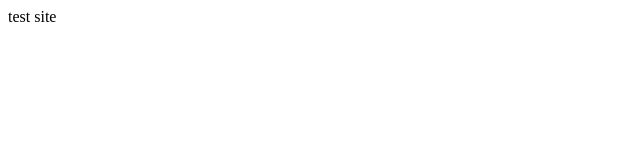
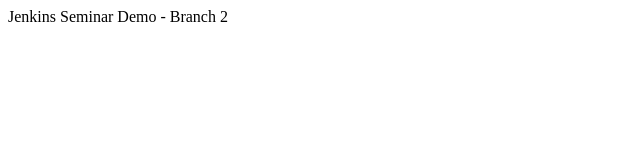
Before and after one commit to renepardon/jenkins-seminar-demo, a plain HTML site: page index.html in a window 1280 px wide. Shown: the whole page, without its empty margins (0-640 px from the left). Drawn offline with Linux system fonts and the light colour scheme.

Commit message:
change content for branch-2 website

```diff
--- a/index.html
+++ b/index.html
@@ -3,6 +3,6 @@
     <head>
     </head>
     <body>
-        test site
+        Jenkins Seminar Demo - Branch 2
     </body>
 </html>
```
